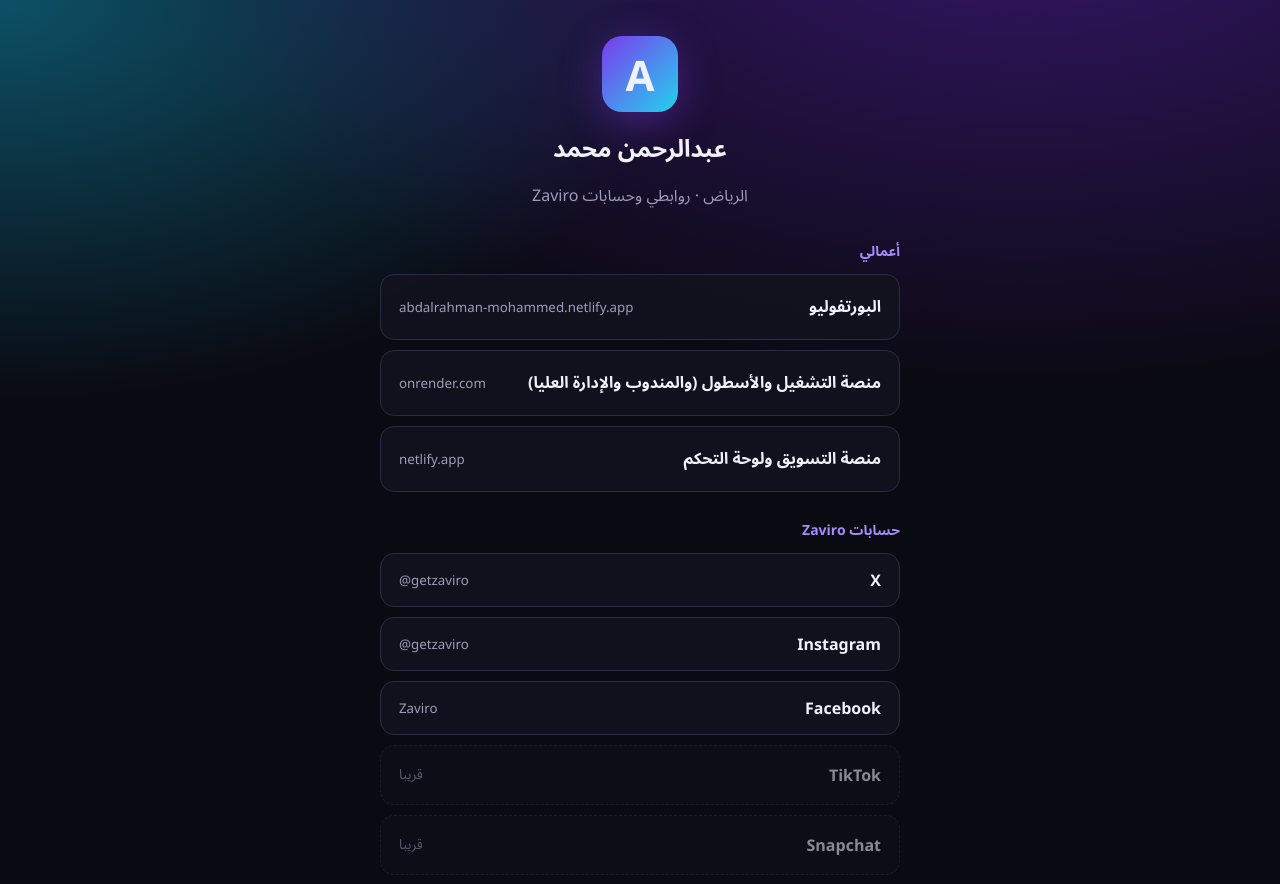
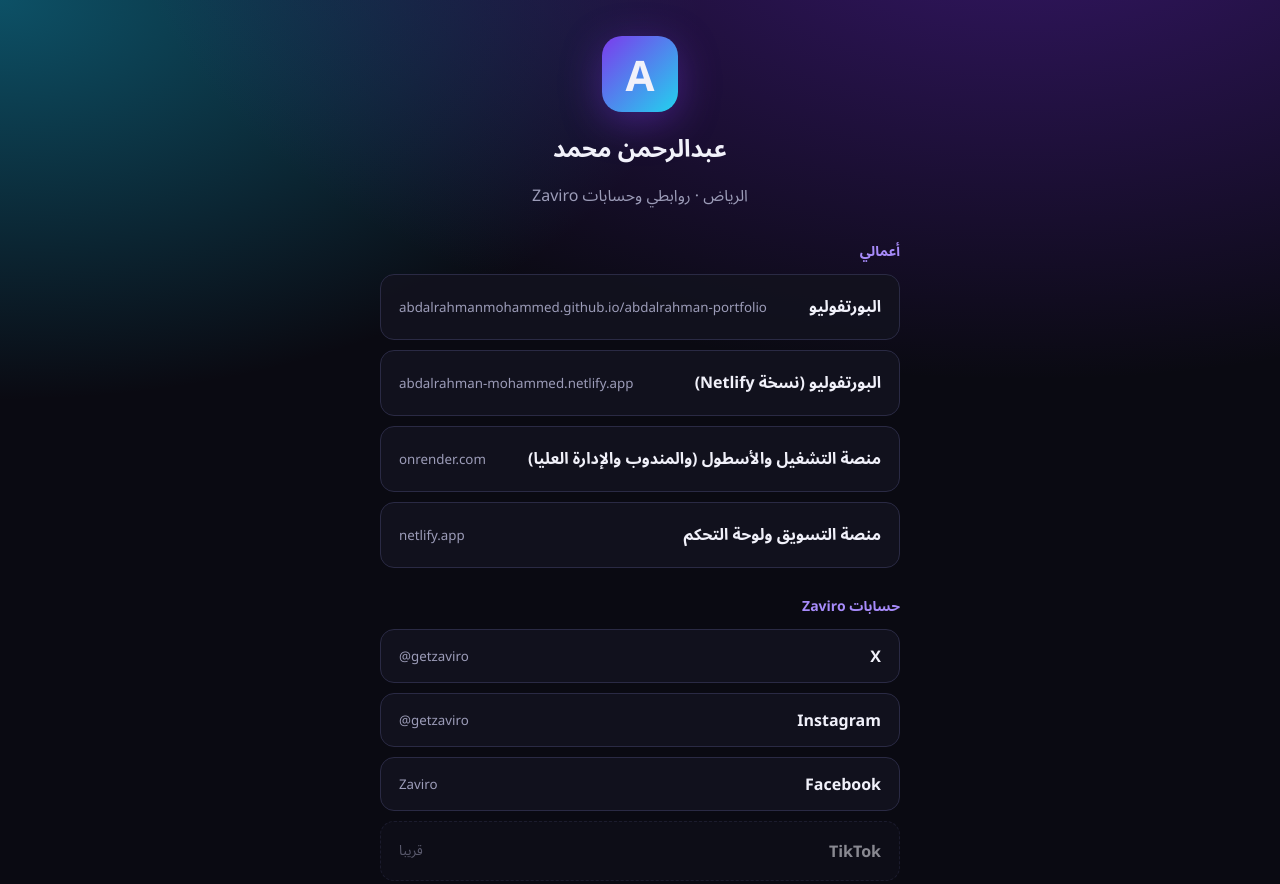
Before and after one commit to abdalrahmanmohammed/abdalrahman-portfolio, a plain HTML site: page links.html in a window 1280 px wide. Shown: the top 884 px of the page. Drawn offline with Linux system fonts and the light colour scheme.

Commit message:
Update portfolio links in links.html

```diff
--- a/links.html
+++ b/links.html
@@ -13,7 +13,8 @@ a:hover{border-color:#a78bfa;transform:translateY(-2px)}a small,.soon small{colo
 </style></head><body><div class="w">
 <div class="logo">A</div><h1>عبدالرحمن محمد</h1><p class="s">الرياض · روابطي وحسابات Zaviro</p>
 <h2>أعمالي</h2>
-<a href="https://abdalrahman-mohammed.netlify.app/">البورتفوليو <small>abdalrahman-mohammed.netlify.app</small></a>
+<a href="https://abdalrahmanmohammed.github.io/abdalrahman-portfolio/">البورتفوليو <small>abdalrahmanmohammed.github.io/abdalrahman-portfolio</small></a>
+<a href="https://abdalrahman-mohammed.netlify.app/">البورتفوليو (نسخة Netlify) <small>abdalrahman-mohammed.netlify.app</small></a>
 <a href="https://fleet-operations-center.onrender.com">منصة التشغيل والأسطول (والمندوب والإدارة العليا) <small>onrender.com</small></a>
 <a href="https://sahab-souq-social-hub.netlify.app">منصة التسويق ولوحة التحكم <small>netlify.app</small></a>
 <h2>حسابات Zaviro</h2>
```
